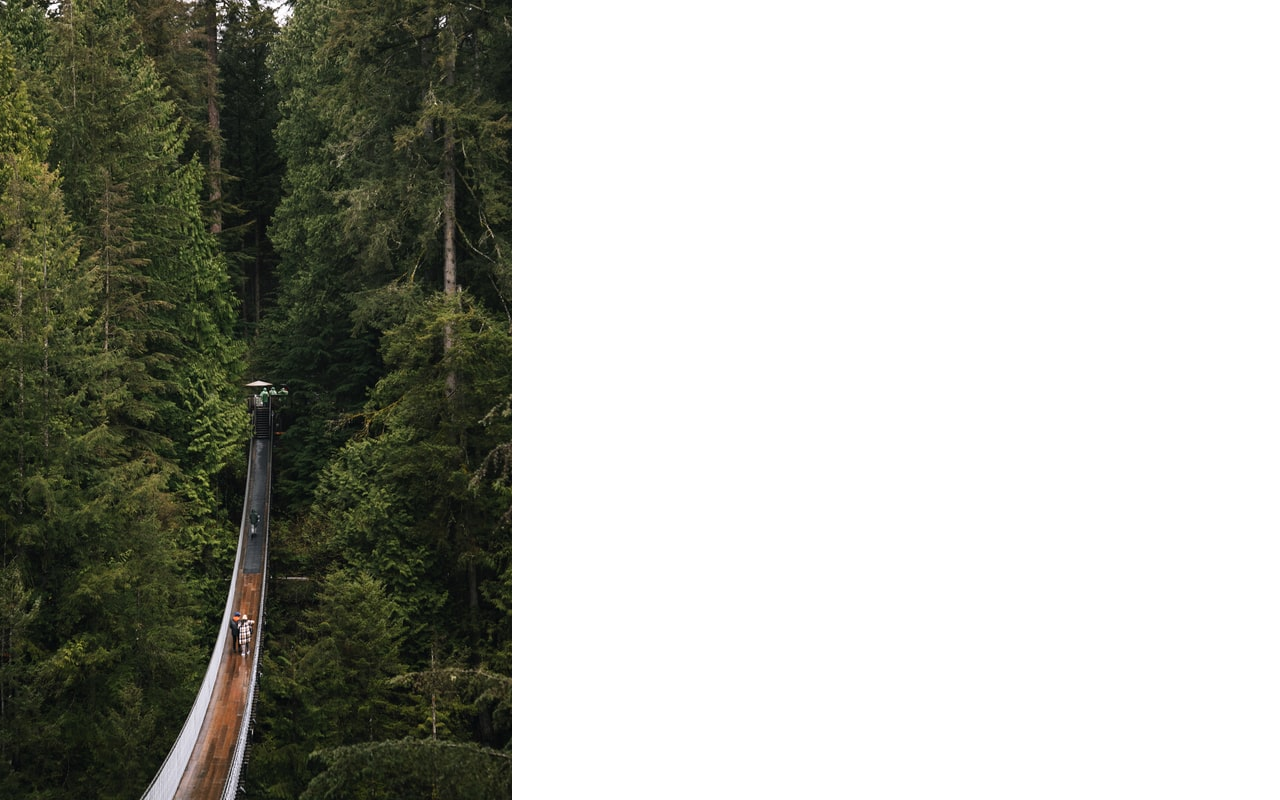
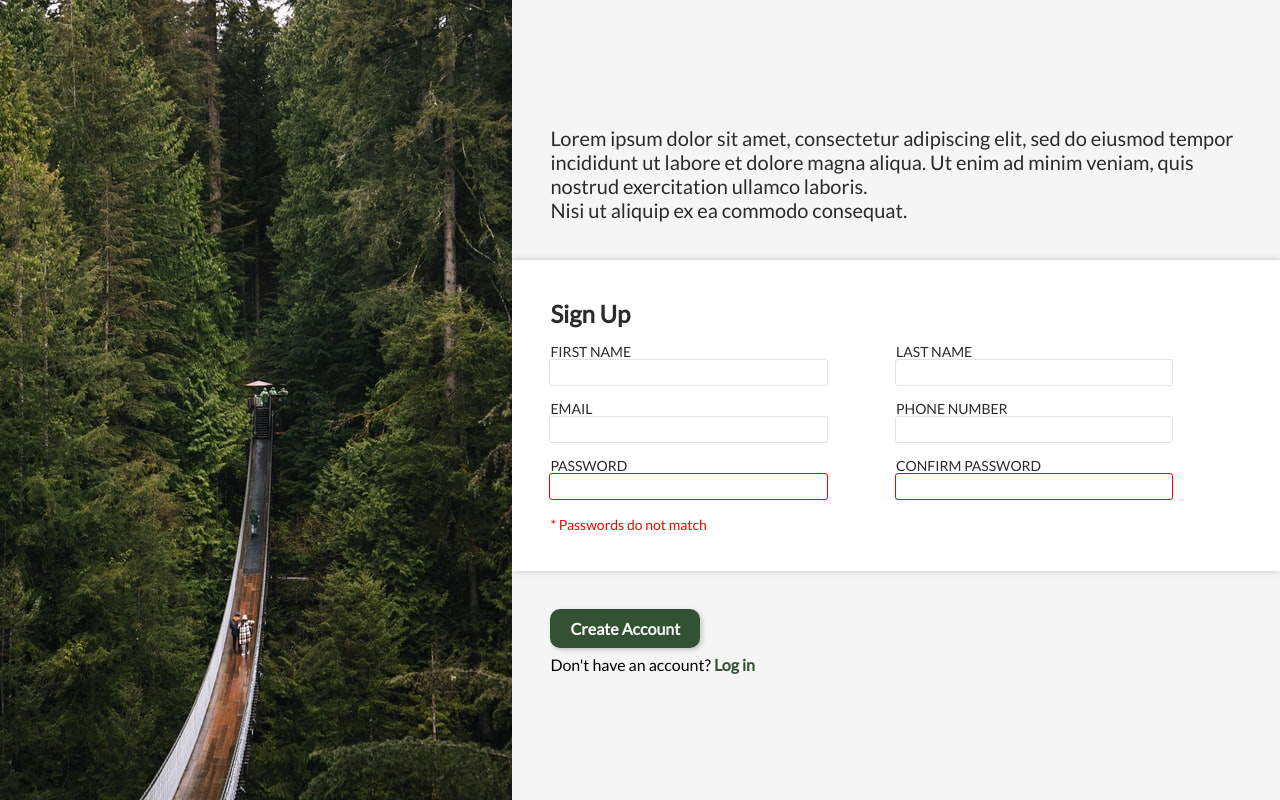
Before and after one commit to katelyngrimoldby/sign-up_form, a plain HTML site: page index.html in a window 1280 px wide. Shown: the top 800 px of the page. Drawn offline with Linux system fonts and the light colour scheme.

Commit message:
Complete layout & form styling

```diff
--- a/styles.scss
+++ b/styles.scss
@@ -1,6 +1,6 @@
 @import url('https://fonts.googleapis.com/css2?family=Lato:wght@300;400&display=swap');
 
-$btn-color: #927860;
+$btn-color: #325233;
 $bg-color: #f6f5f5;
 $text-color: #2b2b2b;
 $font: 'Lato', sans-serif;
@@ -12,9 +12,9 @@ $font: 'Lato', sans-serif;
     font-family: $font;
 }
 
-.container {
+.main {
     display: flex;
-    justify-content: space-between;
+    align-items: center;
     background-color: $bg-color;
 }
 
@@ -23,3 +23,82 @@ $font: 'Lato', sans-serif;
     height: 100vh;
     object-fit: cover;
 }
+
+.cta {
+    padding: 0 5%;
+    font-size: 20px;
+    color: $text-color
+}
+
+.form {
+    background-color: white;
+    margin: 5% 0;
+    padding: 5%;
+    color: $text-color;
+    box-shadow: 0px 0px 7px rgba(0, 0, 0, 0.2);
+}
+
+
+form {
+    display: grid;
+    grid-template-rows: repeat(3, 1fr);
+    grid-template-columns: repeat(2, 1fr);
+    max-width: 700px;
+    margin-top: 15px;
+}
+
+input {
+    display: block;
+    width: 80%;
+    max-width: 300px;
+    margin-bottom: 15px;
+    height: 25px;
+    outline: 1px solid #e3e3e3;
+    border-radius: 2px;
+    border: none;
+
+    &:focus {
+        outline: 1px solid $btn-color;
+        box-shadow: 2px 2px 7px rgba(0, 0, 0, 0.1);
+    }
+
+    &.invalid {
+        outline: 1px solid red;
+    }
+
+}
+.form::after {
+    content: "* Passwords do not match";
+    color: red;
+    font-size: 14px;
+}
+
+label {
+    font-weight: 400;
+    text-transform: uppercase;
+    font-size: 14px;
+}
+
+.submit {
+    padding: 0 5%;
+
+    a {
+        font-weight: 700;
+        text-decoration: none;
+        color: $btn-color;
+    }
+    button {
+        display: block;
+        margin-bottom: 7px;
+        border: none;
+        background-color: $btn-color;
+        color: $bg-color;
+        font-size: 16px;
+        font-weight: 700;
+        padding: 10px 20px;
+        border-radius: 10px;
+        box-shadow: 2px 2px 5px rgba(0, 0, 0, 0.2);
+    }
+
+
+}
```
Also changed, not shown: styles.css, 1 other file.
